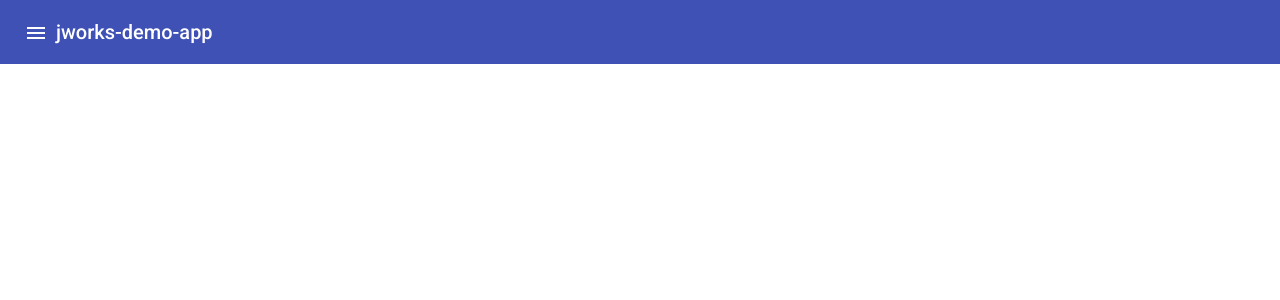
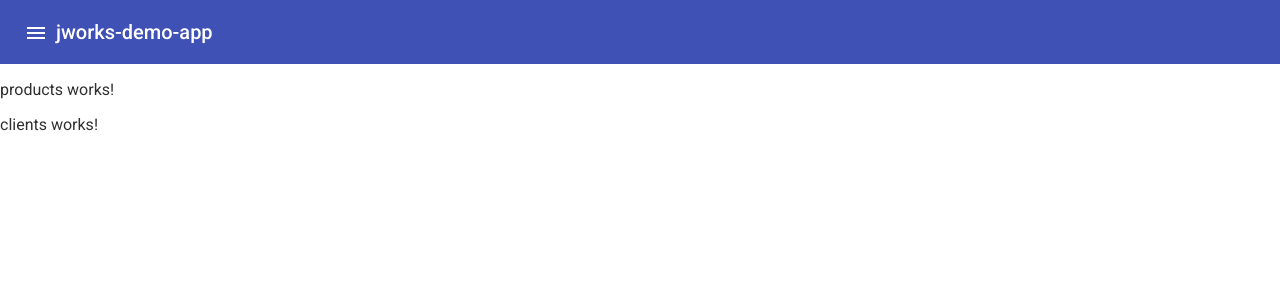
Before and after one commit to orjandesmet/angular-course-2020-ex, an Angular app: page / in a window 1280 px wide. Shown: the top 300 px of the page. Built offline with nearby package versions, Linux system fonts and the light colour scheme.

Commit message:
Solution ch03

```diff
--- a/src/app/app.component.html
+++ b/src/app/app.component.html
@@ -7,7 +7,8 @@
     <mat-sidenav-content>
       <main class="main">
         <router-outlet></router-outlet>
-        <!-- Products goes here -->
+        <jworks-products></jworks-products>
+        <jworks-clients></jworks-clients>
       </main>
     </mat-sidenav-content>
   </mat-sidenav-container>
--- a/src/app/app.module.ts
+++ b/src/app/app.module.ts
@@ -7,7 +7,9 @@ import { BrowserModule } from '@angular/platform-browser';
 import { BrowserAnimationsModule } from '@angular/platform-browser/animations';
 import { AppRoutingModule } from './app-routing.module';
 import { AppComponent } from './app.component';
+import { ClientsModule } from './clients/clients.module';
 import { HeaderComponent } from './header/header.component';
+import { ProductsModule } from './products/products.module';
 import { SidebarComponent } from './sidebar/sidebar.component';
 
 
@@ -24,7 +26,9 @@ import { SidebarComponent } from './sidebar/sidebar.component';
     MatSidenavModule,
     MatToolbarModule,
     MatIconModule,
-    MatButtonModule
+    MatButtonModule,
+    ProductsModule,
+    ClientsModule
   ],
   providers: [],
   bootstrap: [AppComponent]
--- /dev/null
+++ b/src/app/clients/clients.component.html
@@ -0,0 +1 @@
+<p>clients works!</p>
--- /dev/null
+++ b/src/app/clients/clients.component.ts
@@ -0,0 +1,15 @@
+import { Component, OnInit } from '@angular/core';
+
+@Component({
+  selector: 'jworks-clients',
+  templateUrl: './clients.component.html',
+  styleUrls: ['./clients.component.scss']
+})
+export class ClientsComponent implements OnInit {
+
+  constructor() { }
+
+  ngOnInit(): void {
+  }
+
+}
--- /dev/null
+++ b/src/app/products/products.component.html
@@ -0,0 +1 @@
+<p>products works!</p>
--- /dev/null
+++ b/src/app/products/products.component.ts
@@ -0,0 +1,15 @@
+import { Component, OnInit } from '@angular/core';
+
+@Component({
+  selector: 'jworks-products',
+  templateUrl: './products.component.html',
+  styleUrls: ['./products.component.scss']
+})
+export class ProductsComponent implements OnInit {
+
+  constructor() { }
+
+  ngOnInit(): void {
+  }
+
+}
```
Also changed, not shown: src/app/clients/clients.module.ts (added, +14 -0 lines), src/app/products/products.module.ts (added, +14 -0 lines), src/app/clients/clients.component.scss (added), src/app/products/products.component.scss (added), 2 other files (tests, documents, lock files or other folders).
